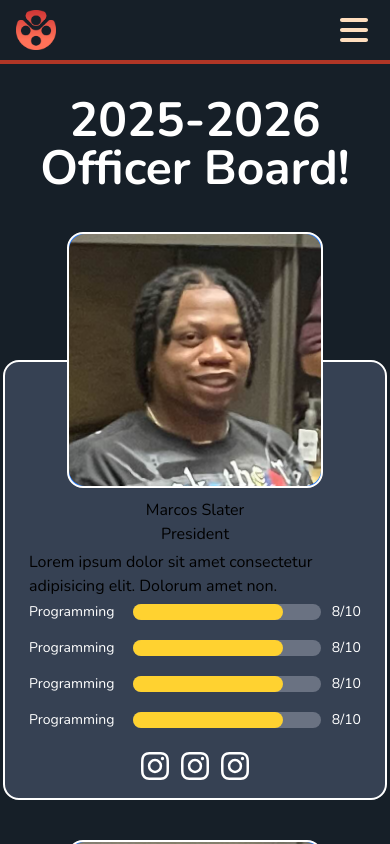
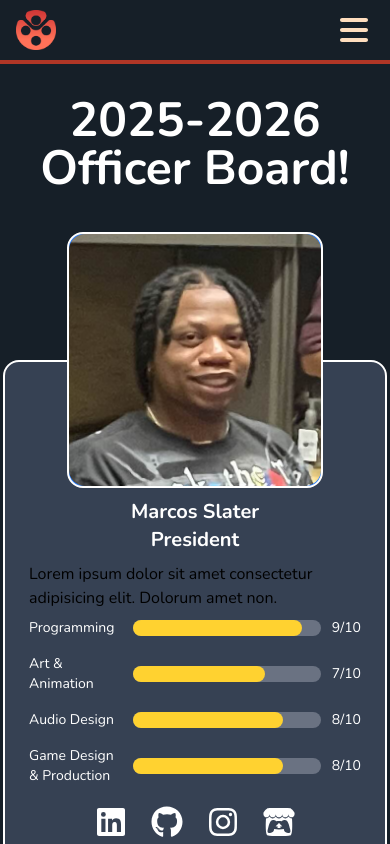
Before and after one commit to uta-vgdo/website, a React (Vite) app: page /officers in a window 390 px wide. Shown: the top 844 px of the page. Built offline with nearby package versions, Linux system fonts and the light colour scheme.

Commit message:
officer page filled out

```diff
--- /dev/null
+++ b/constant/officerData.json
@@ -0,0 +1,121 @@
+[
+  {
+    "name": "Marcos Slater",
+    "role": "President",
+    "picture": "/website/assets/shoutoutnna.png",
+    "skills": [
+      { "name": "Programming", "rating": 9 },
+      { "name": "Art & Animation", "rating": 7 },
+      { "name": "Audio Design", "rating": 8 },
+      { "name": "Game Design & Production", "rating": 8 }
+    ],
+    "socials": {
+      "linkedin": "https://linkedin.com/in/janedoe",
+      "github": "https://github.com/janedoe",
+      "instagram": "https://instagram.com/janedoe",
+      "itchio": "https:youtube.com"
+    }
+  },
+  {
+    "name": "Nnanna Ejim",
+    "role": "Vice President",
+    "picture": "/website/assets/shoutoutnna.png",
+    "skills": [
+      { "name": "Programming", "rating": 9 },
+      { "name": "Art & Animation", "rating": 7 },
+      { "name": "Audio Design", "rating": 8 },
+      { "name": "Game Design & Production", "rating": 8 }
+    ],
+    "socials": {
+      "linkedin": "https://linkedin.com/in/janedoe",
+      "github": "https://github.com/janedoe",
+      "instagram": "https://instagram.com/janedoe",
+      "website": "https://janedoe.com"
+    }
+  },
+  {
+    "name": "Jaden Harris",
+    "role": "Secretary",
+    "picture": "/website/assets/shoutoutnna.png",
+    "skills": [
+      { "name": "Programming", "rating": 9 },
+      { "name": "Art & Animation", "rating": 7 },
+      { "name": "Audio Design", "rating": 8 },
+      { "name": "Game Design & Production", "rating": 8 }
+    ],
+    "socials": {
+      "linkedin": "https://linkedin.com/in/janedoe",
+      "github": "https://github.com/janedoe",
+      "instagram": "https://instagram.com/janedoe",
+      "website": "https://janedoe.com"
+    }
+  },
+  {
+    "name": "Lauren Dodson",
+    "role": "Treasurer",
+    "picture": "/website/assets/shoutoutnna.png",
+    "skills": [
+      { "name": "Programming", "rating": 9 },
+      { "name": "Art & Animation", "rating": 7 },
+      { "name": "Audio Design", "rating": 8 },
+      { "name": "Game Design & Production", "rating": 8 }
+    ],
+    "socials": {
+      "linkedin": "https://linkedin.com/in/janedoe",
+      "github": "https://github.com/janedoe",
+      "instagram": "https://instagram.com/janedoe",
+      "website": "https://janedoe.com"
+    }
+  },
+  {
+    "name": "Jamie Pag-Ong",
+    "role": "Historian",
+    "picture": "/website/assets/shoutoutnna.png",
+    "skills": [
+      { "name": "Programming", "rating": 9 },
+      { "name": "Art & Animation", "rating": 7 },
+      { "name": "Audio Design", "rating": 8 },
+      { "name": "Game Design & Production", "rating": 8 }
+    ],
+    "socials": {
+      "linkedin": "https://linkedin.com/in/janedoe",
+      "github": "https://github.com/janedoe",
+      "instagram": "https://instagram.com/janedoe",
+      "website": "https://janedoe.com"
+    }
+  },
+  {
+    "name": "Roberto Lira",
+    "role": "Public Relations",
+    "picture": "/website/assets/shoutoutnna.png",
+    "skills": [
+      { "name": "Programming", "rating": 9 },
+      { "name": "Art & Animation", "rating": 7 },
+      { "name": "Audio Design", "rating": 8 },
+      { "name": "Game Design & Production", "rating": 8 }
+    ],
+    "socials": {
+      "linkedin": "https://linkedin.com/in/janedoe",
+      "github": "https://github.com/janedoe",
+      "instagram": "https://instagram.com/janedoe",
+      "website": "https://janedoe.com"
+    }
+  },
+  {
+    "name": "Kenny Nguyen",
+    "role": "Consultant & Web Developer",
+    "picture": "/website/assets/shoutoutnna.png",
+    "skills": [
+      { "name": "Programming", "rating": 9 },
+      { "name": "Art & Animation", "rating": 7 },
+      { "name": "Audio Design", "rating": 8 },
+      { "name": "Game Design & Production", "rating": 8 }
+    ],
+    "socials": {
+      "linkedin": "https://linkedin.com/in/janedoe",
+      "github": "https://github.com/janedoe",
+      "instagram": "https://instagram.com/janedoe",
+      "website": "https://janedoe.com"
+    }
+  }
+]
--- a/src/components/OfficerProfile.jsx
+++ b/src/components/OfficerProfile.jsx
@@ -1,88 +1,87 @@
 import {
   faGithub,
   faInstagram,
+  faItchIo,
   faLinkedin,
 } from "@fortawesome/free-brands-svg-icons";
+import { faGlobe } from "@fortawesome/free-solid-svg-icons";
 import { FontAwesomeIcon } from "@fortawesome/react-fontawesome";
-import shoutoutnna from "/assets/shoutoutnna.png";
-import { faGlobe } from "@fortawesome/free-solid-svg-icons";
 
 const OfficerProfile = ({
   name = "Marcos Slater",
   role = "President",
+  picture = "",
   skills = [
     { name: "Programming", rating: 8 },
-    { name: "Programming", rating: 8 },
-    { name: "Programming", rating: 8 },
-    { name: "Programming", rating: 8 },
+    { name: "Design", rating: 7 },
+    { name: "Leadership", rating: 9 },
   ],
+  socials = {}, // Example: { linkedin: "url", github: "url", instagram: "url", website: "url" }
 }) => {
+  // Mapping social names to icons
+  const socialIcons = {
+    linkedin: faLinkedin,
+    github: faGithub,
+    instagram: faInstagram,
+    website: faGlobe,
+    itchio: faItchIo,
+  };
+
   return (
     <div className="flex flex-col items-center mt-10">
       {/* Blue top div */}
       <div className="bg-blue-500 rounded-2xl w-64 h-64 border-white border-2 z-10 flex items-center justify-center text-white text-xl font-bold">
-        <img src={shoutoutnna} className="rounded-2xl"></img>
+        <img src={picture} className="rounded-2xl" />
       </div>
 
       {/* Gray card */}
-      <div className="bg-gray-700 rounded-2xl w-96 h-110 border-white border-2 -mt-32 p-6 text-center">
-        <div className="mb-28 text-white font-bold text-xl"></div>
-        {name}
-        <br></br>
-        {role}
-        <p className="text-left my-1">
+      <div className="bg-gray-700 rounded-2xl w-96 h-auto border-white border-2 -mt-32 p-6 text-center">
+        <div className="p-14"></div>
+        <div className=" text-white font-bold text-xl">
+          {name} <br /> {role}
+        </div>
+
+        <p className="text-left my-2">
           Lorem ipsum dolor sit amet consectetur adipisicing elit. Dolorum amet
           non.
         </p>
-        {/* Skills as 3-column row */}
+
+        {/* Skills */}
         <div className="flex flex-col gap-4">
           {skills.map((skill) => (
             <div key={skill.name} className="flex items-center gap-2">
-              {/* Name on the left */}
               <div className="text-white text-sm w-24 text-left">
                 {skill.name}
               </div>
-
-              {/* Skill bar in the middle */}
               <div className="flex-1 bg-gray-500 rounded-full h-4 relative">
                 <div
                   className="bg-amber-300 h-4 rounded-full"
                   style={{ width: `${(skill.rating / 10) * 100}%` }}
                 ></div>
               </div>
-
-              {/* Rating on the right */}
               <div className="text-white text-sm w-8 text-right">
                 {skill.rating}/10
               </div>
             </div>
           ))}
         </div>
-        <div className="text-white mt-5 flex justify-center">
+
+        {/* Social links */}
+        <div className="text-white mt-5 flex justify-center gap-4">
+          {Object.entries(socials).map(([key, url]) => {
+            if (!url) return null; // skip if empty
+            return (
               <a
-            href="https://www.linkedin.com/nnannaejim"
+                key={key}
+                href={url}
                 target="_blank"
                 rel="noopener noreferrer"
                 className="hover:text-red-500"
               >
-            <FontAwesomeIcon icon={faInstagram} size="2xl"></FontAwesomeIcon>
+                <FontAwesomeIcon icon={socialIcons[key]} size="2xl" />
               </a>
-          <a
-            href="https://www.linkedin.com/nnannaejim"
-            target="_blank"
-            rel="noopener noreferrer"
-            className="hover:text-red-500"
-          >
-            <FontAwesomeIcon icon={faInstagram} size="2xl"></FontAwesomeIcon>
-          </a>{" "}
-          <a
-            href="https://www.linkedin.com/nnannaejim"
-            target="_blank"
-            rel="noopener noreferrer"
-            className="hover:text-red-500"
-          >
-            <FontAwesomeIcon icon={faInstagram} size="2xl"></FontAwesomeIcon>
-          </a>
+            );
+          })}
         </div>
       </div>
     </div>
--- a/src/components/OfficerSection.jsx
+++ b/src/components/OfficerSection.jsx
@@ -1,4 +1,5 @@
 import OfficerProfile from "./OfficerProfile";
+import officersData from "../../constant//officerData.json";
 import { useEffect, useRef } from "react";
 
 const OfficerSection = () => {
@@ -9,14 +10,21 @@ const OfficerSection = () => {
   }, []);
 
   return (
-    <div ref={containerRef} className="min-h-screen">
+    <div ref={containerRef} className="min-h-screen pb-12">
       <p className="text-white text-5xl text-center pt-24 font-bold">
         2025-2026 Officer Board!
       </p>
-      <div className="grid grid-cols-1 lg:grid-cols-3 mx-24">
-        <OfficerProfile />
-        <OfficerProfile />
-        <OfficerProfile />
+      <div className="flex flex-wrap justify-center gap-24 gap-y-4 mx-24">
+        {officersData.map((officer, index) => (
+          <OfficerProfile
+            key={index}
+            name={officer.name}
+            picture={officer.picture}
+            role={officer.role}
+            skills={officer.skills}
+            socials={officer.socials}
+          />
+        ))}
       </div>
     </div>
   );
```
Lines whose indentation alone changed are shown as unchanged.
